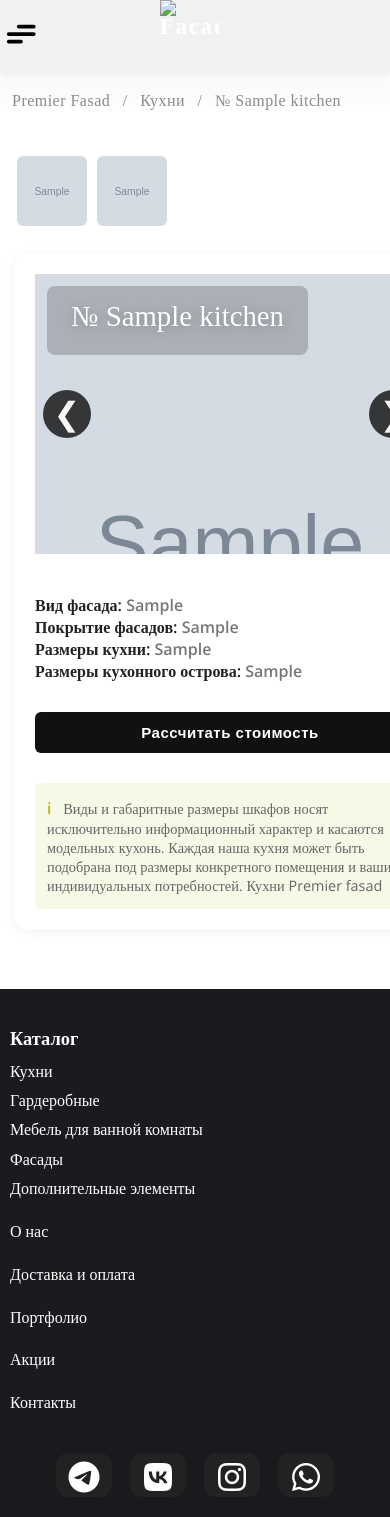
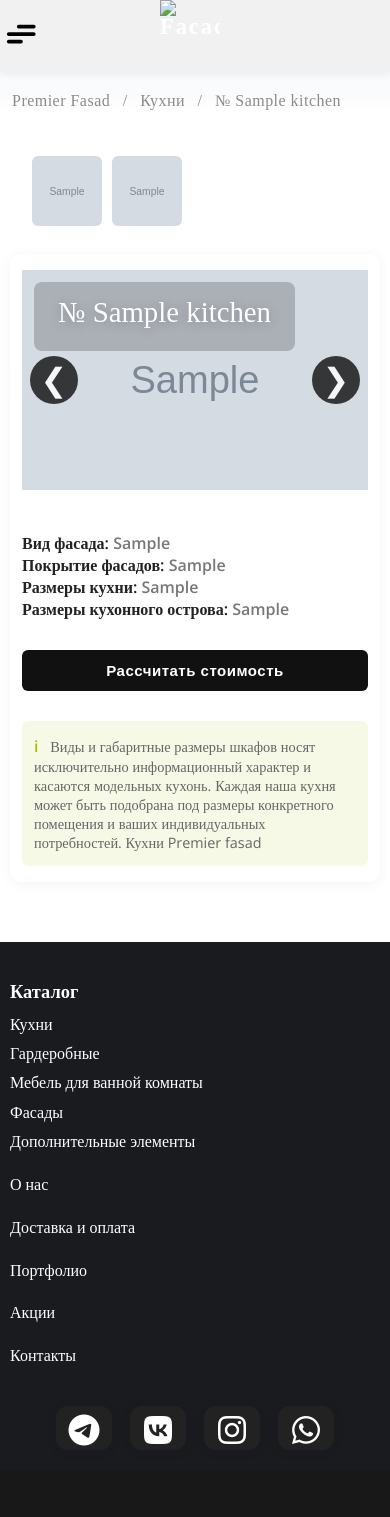
Before and after one commit to BuriloID/Mark_2, a Django app: page /kitchen/1/ in a window 390 px wide; the page is wider, and only the part inside the window is pictured. After the commit the page ends 1446 px from the top of that part, so only its background shows below. Run offline with Django 5.2, Linux system fonts and the light colour scheme; tables that the repository leaves empty hold one stand-in row (values such as "Sample post"); grey boxes marked "Sample" are stand-in pictures; some libraries are stand-ins or nearby versions.

Commit message:
modified:   tableshop/main/static/main/styles.css

```diff
--- a/tableshop/main/static/main/styles.css
+++ b/tableshop/main/static/main/styles.css
@@ -1657,6 +1657,7 @@ z-index: 1001;
     }
 }
 .product-detail-outer {
+  box-sizing: border-box;
     padding: 0 10px;
     margin-top: 36px;
     margin-bottom: 50px;
@@ -1665,6 +1666,7 @@ z-index: 1001;
     justify-content: center;
 }
 .product-detail-inner {
+  box-sizing: border-box;
     width: 100%;
     max-width: 1200px;
     display: flex;
@@ -1678,7 +1680,7 @@ z-index: 1001;
     border-radius: 12px;
 }
 .product-detail-imageblock {
-    height: 480px;
+    height: 100%;
     display: flex;
     align-items: stretch;
     justify-content: center;
@@ -1706,40 +1708,65 @@ z-index: 1001;
     opacity: 0;
 }
 @media (max-width: 992px) {
+    .product-detail-inner {
+        flex-direction: column;
+        padding: 20px 16px;
+        gap: 16px;
+    }
     .product-detail-imageblock {
-        width: 550px;
-        height: 400px;
-        max-width: 550px;
-        margin-right: 32px;
+        width: 100%;
+        height: auto;
+        max-width: 100%;
+        margin-right: 0;
+        aspect-ratio: 16/9;
+        min-height: unset;
+    }
+    .product-detail-imageblock img {
+        object-fit: contain;
+        height: auto;
+        max-height: 400px;
     }
 }
 @media (max-width: 768px) {
     .product-detail-inner {
-        flex-direction: column;
-        padding: 24px;
+        padding: 16px 12px;
+        gap: 12px;
     }
     .product-detail-imageblock {
         width: 100%;
         max-width: 100%;
-        height: 380px;
+        height: auto;
         margin-right: 0;
-        margin-bottom: 20px;
+        margin-bottom: 15px;
         align-self: center;
+        aspect-ratio: unset;
+    }
+    .product-detail-imageblock img {
+        object-fit: contain;
+        width: 100%;
+        height: auto;
+        max-height: 300px;
+    }
+    #product-main-img {
+        height: auto;
+        max-height: 300px;
+        object-fit: contain;
     }
 }
 @media (max-width: 480px) {
-    .product-detail-outer {
-        padding: 0 15px;
-    }
-    .product-detail-inner {
-        padding: 20px;
-    }
     .product-detail-imageblock {
-        height: 280px;
-        max-height: 320px;
+        height: auto;
+        max-height: none;
+        aspect-ratio: unset;
+        margin-bottom: 10px;
     }
     .product-detail-imageblock img {
-        box-shadow: 0 1px 8px rgba(0,0,0,0.07);
+        object-fit: contain;
+        max-height: 220px;
+    }
+    #product-main-img {
+        max-height: 220px;
+        object-fit: contain;
     }
 }
 .product-detail-title-overlay {
@@ -1796,7 +1823,7 @@ z-index: 1001;
     font-size: 1.16em;
     color: #777777;
     word-wrap: break-word;
-    margin-bottom: 30px;
+    margin-bottom: 10px;
 }
 .product-detail-props b {
     display: inline;
@@ -1814,8 +1841,8 @@ z-index: 1001;
     border-radius: 6px;
     font-size: 1.2em;
     font-weight: bold;
-    margin-bottom: 30px;
-    margin-top: 18px;
+    margin-bottom: 10px;
+    margin-top: 10px;
     letter-spacing: 1px;
     transition: background 0.2s;
     border: none;
@@ -1905,7 +1932,7 @@ z-index: 1001;
   .product-thumbnails {
   display: flex;
   flex-direction: column;
-  margin-left: 0;
+  margin-left: 20px;
   padding-right: 15px;
 }
 .thumbnail-img {
```
